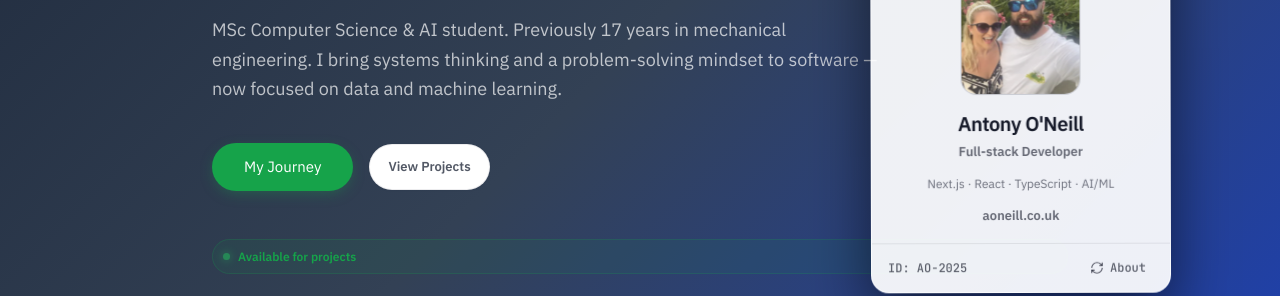
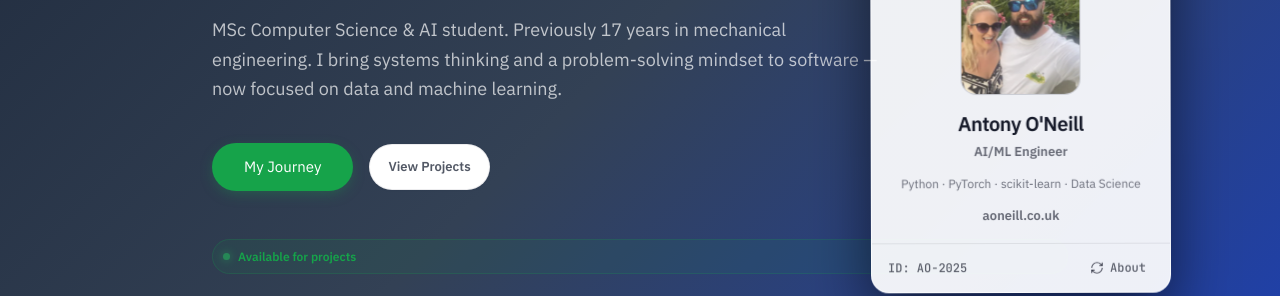
Before and after one commit to W17ant/aoneill-portfolio, a Next.js app: page / in a window 1280 px wide. Shown: the part 384-680 px from the top of the page. Built offline with nearby package versions, Linux system fonts and the light colour scheme; no server answers.

Commit message:
Update lanyard badge for AI/ML career focus

```diff
--- a/src/components/experiments/ElasticLanyard.tsx
+++ b/src/components/experiments/ElasticLanyard.tsx
@@ -671,13 +671,13 @@ export default function ElasticLanyard({ onTensionChange, showTensionBar = true,
                 className="text-[13px] mt-1.5 font-semibold"
                 style={{ color: 'rgba(2,6,23,.58)' }}
               >
-                Full-stack Developer
+                AI/ML Engineer
               </div>
               <div
                 className="text-[12px] mt-3 leading-relaxed"
                 style={{ color: 'rgba(2,6,23,.55)' }}
               >
-                Next.js · React · TypeScript · AI/ML
+                Python · PyTorch · scikit-learn · Data Science
               </div>
               <div
                 className="text-[13px] mt-3 font-semibold"
@@ -754,21 +754,20 @@ export default function ElasticLanyard({ onTensionChange, showTensionBar = true,
                 className="text-[12px] leading-relaxed mb-3"
                 style={{ color: 'rgba(2,6,23,.75)' }}
               >
-                I'm an MSc Computer Science & AI student at St Mary's University,
-                focused on machine learning, full-stack development, and building
-                AI systems that solve real problems. Currently exploring
-                reinforcement learning and ethical AI.
+                MSc Computer Science & AI student at St Mary's University,
+                building machine learning systems that solve real problems.
+                Experienced with deep learning, reinforcement learning, and
+                classical ML — from neural networks to random forests.
               </p>
               <p
                 className="text-[12px] leading-relaxed"
                 style={{ color: 'rgba(2,6,23,.75)' }}
               >
-                My background in mechanical engineering gives me a unique
-                perspective on problem-solving — I approach software with
-                the same systematic thinking used to diagnose complex physical
-                systems. I'm seeking graduate roles in software engineering
-                or AI/ML where I can apply both technical depth and practical
-                experience.
+                17 years in mechanical engineering taught me systematic
+                problem-solving and debugging under pressure — skills that
+                transfer directly to ML pipelines and data analysis. Seeking
+                graduate roles in AI/ML or Data Science where I can apply
+                both technical depth and real-world experience.
               </p>
             </div>
 
```
